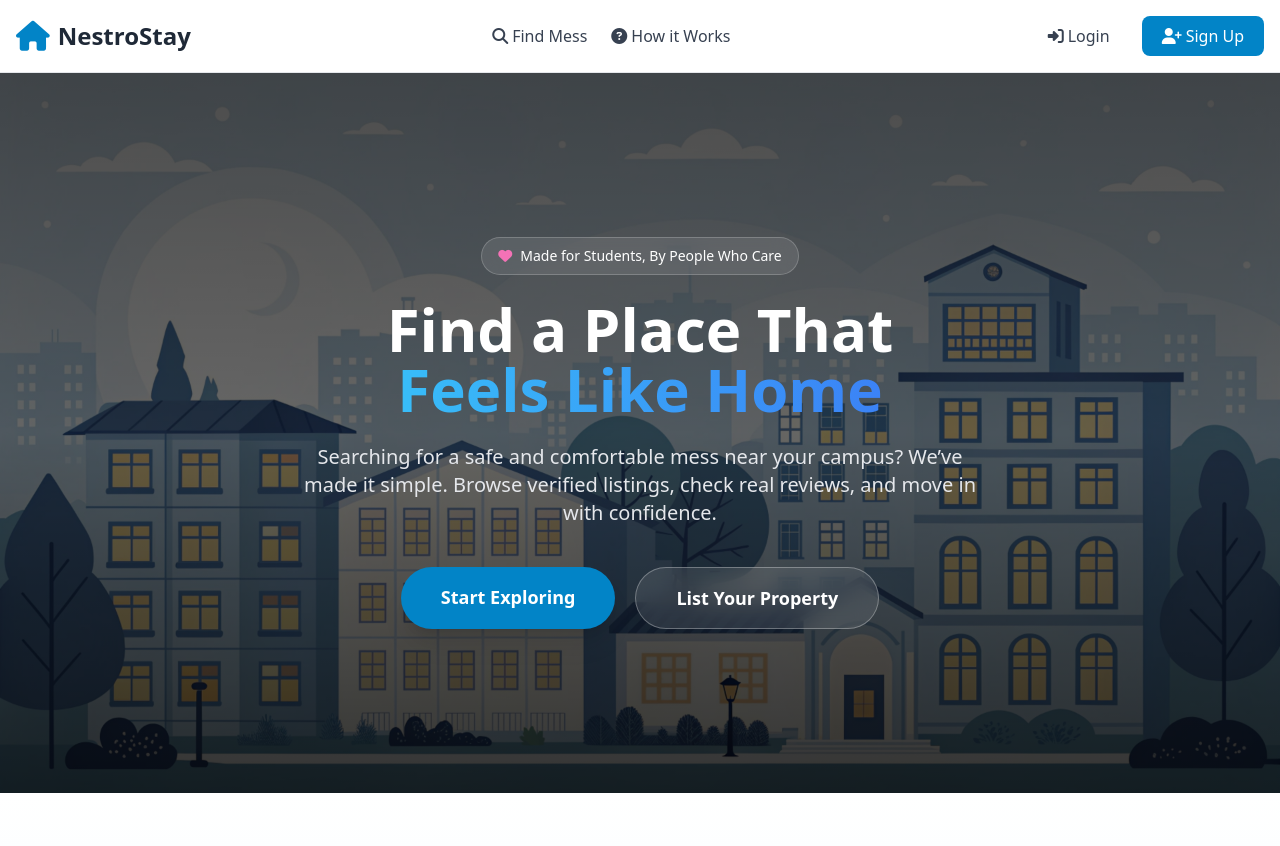
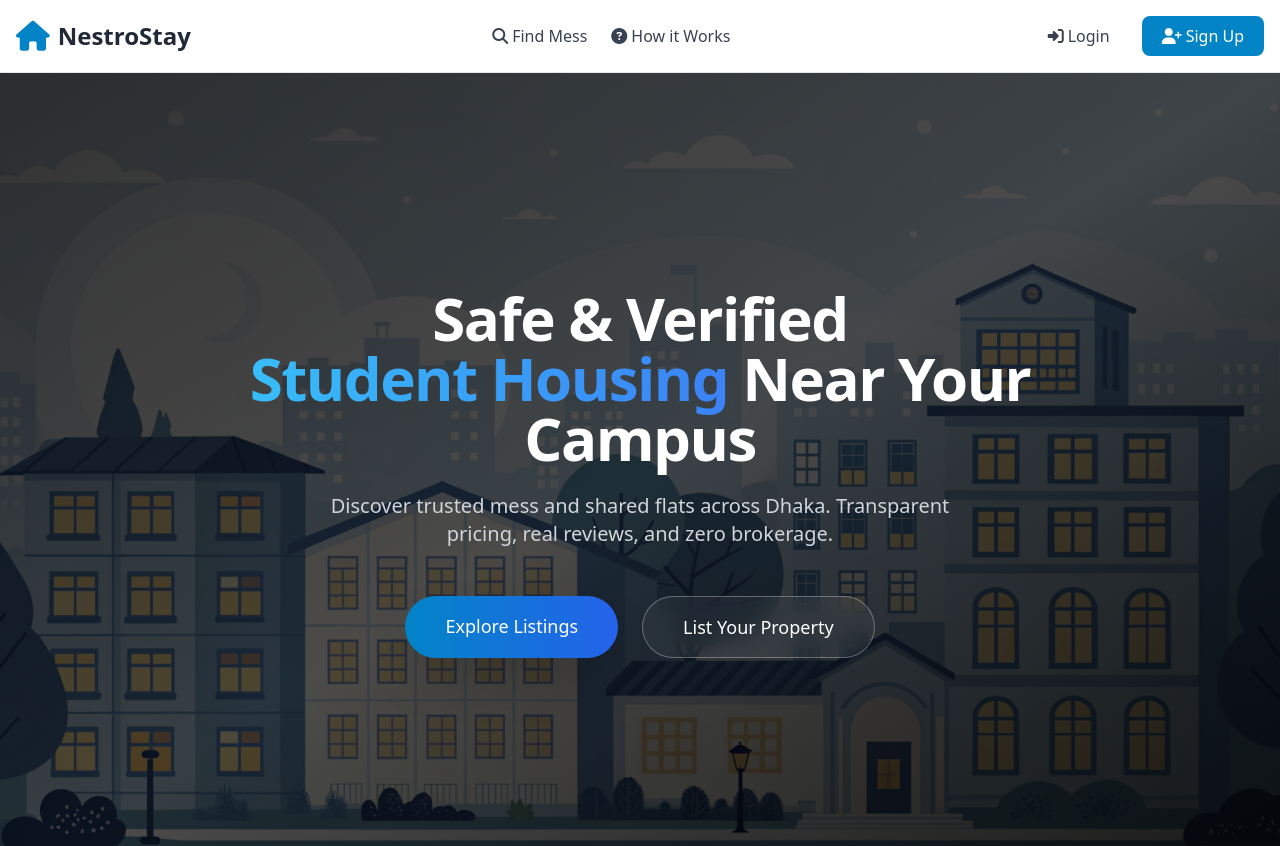
Before and after one commit to Md-Saad-1289/staynest-_student_housing, a React (Create React App) app in the folder frontend/: page / in a window 1280 px wide. Shown: the top 846 px of the page. Built offline with nearby package versions, Linux system fonts and the light colour scheme; no server answers.

Commit message:
V-1.1.15

```diff
--- a/frontend/src/components/HeroSearch.js
+++ b/frontend/src/components/HeroSearch.js
@@ -1,58 +1,53 @@
 import React from "react";
 import { Link } from "react-router-dom";
-import heroImg from '../assets/images/hero-img.png';
+import heroImg from "../assets/images/hero-img.png";
 
 export const FriendlyHero = () => {
   return (
-    <section className="relative min-h-[90vh] flex items-center justify-center text-white overflow-hidden">
+    <section className="relative min-h-screen flex items-center justify-center text-white overflow-hidden">
 
       {/* Background */}
       <div className="absolute inset-0">
         <img
           src={heroImg}
-          alt="Student Apartment"
+          alt="Student Housing"
           className="w-full h-full object-cover"
         />
-        <div className="absolute inset-0 bg-gradient-to-b from-black/70 via-black/60 to-black/80"></div>
+        {/* Stronger premium overlay */}
+        <div className="absolute inset-0 bg-gradient-to-br from-black/80 via-black/70 to-black/90"></div>
       </div>
 
       {/* Content */}
-      <div className="relative z-10 max-w-4xl mx-auto px-6 text-center">
-
-        {/* Small Friendly Tag */}
-        <div className="inline-flex items-center gap-2 bg-white/10 backdrop-blur-md border border-white/20 px-4 py-2 rounded-full text-sm mb-6">
-          <i className="fas fa-heart text-pink-400"></i>
-          Made for Students, By People Who Care
-        </div>
+      <div className="relative z-10 max-w-5xl mx-auto px-6 text-center">
 
         {/* Headline */}
-        <h1 className="text-4xl md:text-6xl font-bold leading-tight mb-6">
-          Find a Place That
+        <h1 className="text-4xl md:text-6xl font-semibold leading-tight mb-6 tracking-tight">
+          Safe & Verified
           <br />
           <span className="bg-gradient-to-r from-sky-400 to-blue-500 bg-clip-text text-transparent">
-            Feels Like Home
-          </span>
+            Student Housing
+          </span>{" "}
+          Near Your Campus
         </h1>
 
-        {/* Friendly Subtext */}
-        <p className="text-lg md:text-xl text-gray-200 max-w-2xl mx-auto mb-10">
-          Searching for a safe and comfortable mess near your campus?
-          We’ve made it simple. Browse verified listings, check real reviews,
-          and move in with confidence.
+        {/* Subheading */}
+        <p className="text-lg md:text-xl text-gray-300 max-w-2xl mx-auto mb-12 leading-relaxed">
+          Discover trusted mess and shared flats across Dhaka.
+          Transparent pricing, real reviews, and zero brokerage.
         </p>
 
-        {/* CTA */}
-        <div className="flex flex-col sm:flex-row gap-5 justify-center">
+        {/* CTA Buttons */}
+        <div className="flex flex-col sm:flex-row gap-6 justify-center">
           <Link
             to="/listings"
-            className="px-10 py-4 bg-sky-600 hover:bg-sky-700 rounded-full font-semibold text-lg shadow-xl transition duration-300"
+            className="px-10 py-4 bg-gradient-to-r from-sky-600 to-blue-600 hover:from-sky-700 hover:to-blue-700 rounded-full font-medium text-lg shadow-2xl transition duration-300"
           >
-            Start Exploring
+            Explore Listings
           </Link>
 
           <Link
             to="/register"
-            className="px-10 py-4 bg-white/10 backdrop-blur-md border border-white/30 hover:bg-white/20 rounded-full font-semibold text-lg transition duration-300"
+            className="px-10 py-4 border border-white/30 bg-white/5 backdrop-blur-md hover:bg-white/10 rounded-full font-medium text-lg transition duration-300"
           >
             List Your Property
           </Link>
```
